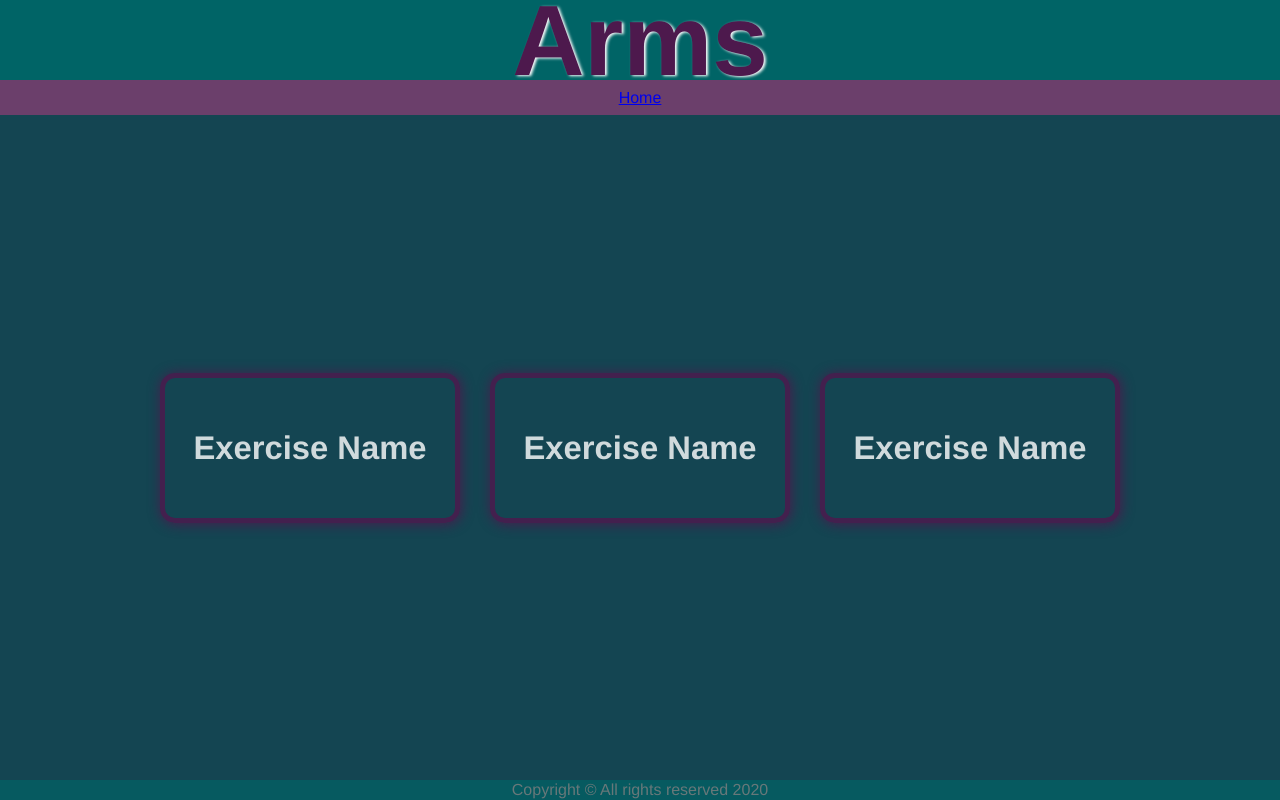
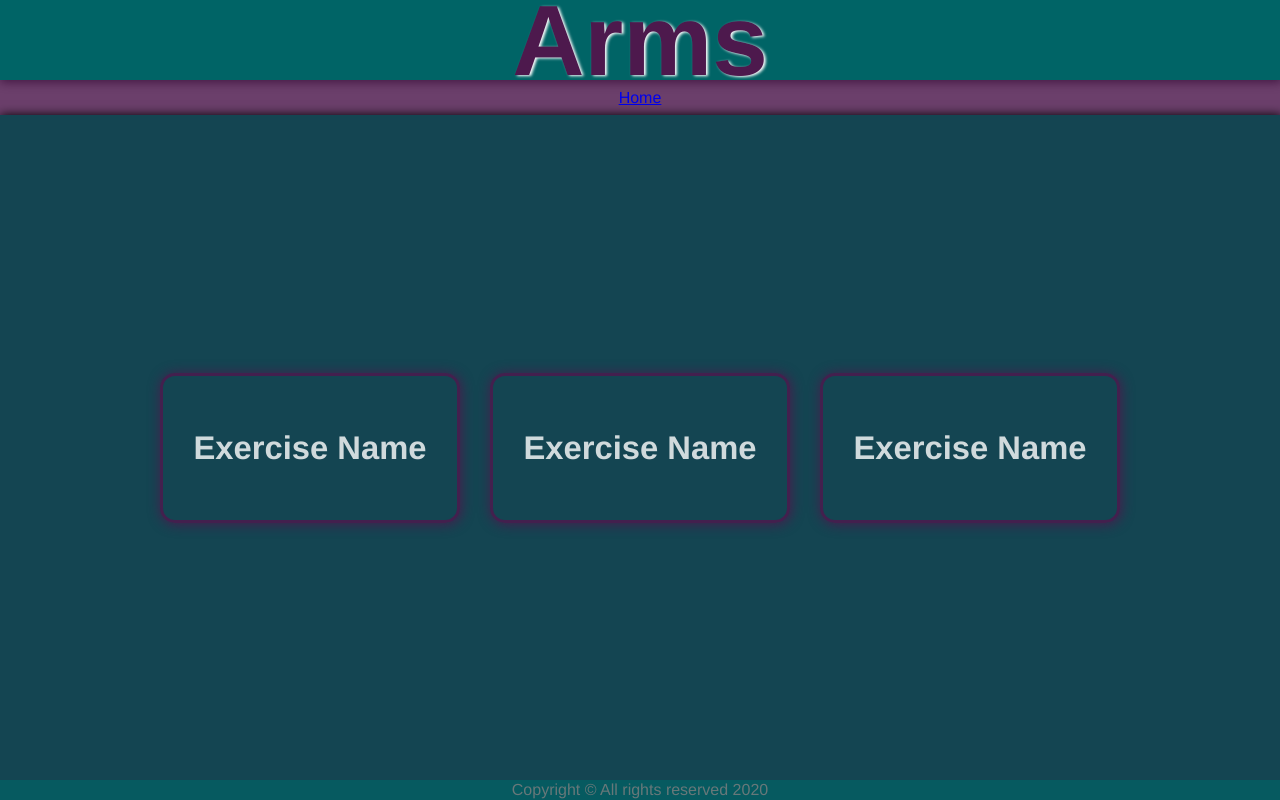
Before and after one commit to TylerFarhner/CuriosityProject1, a plain HTML site: page pages/arms.html in a window 1280 px wide. Drawn offline with nearby package versions, Linux system fonts and the light colour scheme; a web font is replaced by a local one.

Commit message:
most page styling done

```diff
--- a/css/pages.css
+++ b/css/pages.css
@@ -46,6 +46,7 @@ header {
     text-shadow: 2px 1px 3px var(--accent-color);
     background-color: var(--header-color);
     color: var(--header-text);
+    box-shadow: 1px 1px 10px 1px black;
 }
 
 nav {
@@ -61,7 +62,8 @@ nav > a:hover {
 main {
     flex-grow: 1;
     background-color: var(--main-color);
-    color: var(--main-text)
+    color: var(--main-text);
+    box-shadow: 1px 1px 10px 1px black;
 }
 
 footer {
--- a/pages/arms.html
+++ b/pages/arms.html
@@ -18,13 +18,13 @@
     </nav>
     <main class="flex-ctr">
         <section class="flex-ctr" id="collection">
-            <article class="card outline flex-ctr">
+            <article class="card flex-ctr">
                 <h3>Exercise Name</h3>
             </article>
-            <article class="card outline flex-ctr">
+            <article class="card flex-ctr">
                 <h3>Exercise Name</h3>
             </article>
-            <article class="card outline flex-ctr">
+            <article class="card flex-ctr">
                 <h3>Exercise Name</h3>
             </article>
         </section>
```
